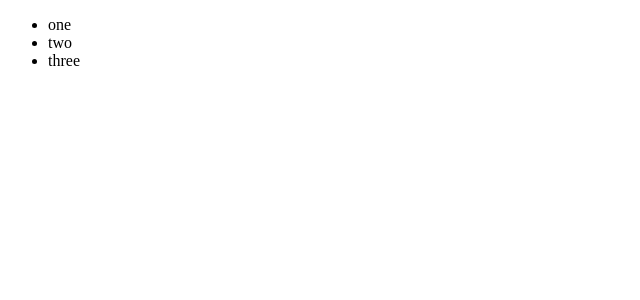
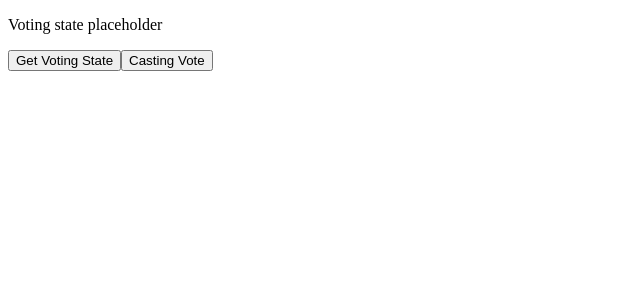
Before and after one commit to SeeeRGo/chainlink-hackathon-project, a React app: page / in a window 1280 px wide. Shown: the top 300 px of the page, without its empty margins (0-640 px from the left). Built offline with nearby package versions, Linux system fonts and the light colour scheme.

Commit message:
used web3.storage for storage

```diff
--- a/package.json
+++ b/package.json
@@ -21,6 +21,7 @@
     "@types/react-redux": "^7.1.18",
     "@types/uuid": "^8.3.1",
     "css-loader": "^6.2.0",
+    "dotenv-webpack": "^7.1.0",
     "html-webpack-plugin": "^5.3.2",
     "jest": "^27.0.6",
     "mini-css-extract-plugin": "^2.2.0",
@@ -38,9 +39,11 @@
     "@material-ui/core": "^4.12.3",
     "@reduxjs/toolkit": "^1.6.1",
     "just-range": "^4.0.1",
+    "minimist": "^1.2.6",
     "react": "^17.0.2",
     "react-dom": "^17.0.2",
     "react-redux": "^7.2.4",
-    "uuid": "^8.3.2"
+    "uuid": "^8.3.2",
+    "web3.storage": "^4.2.0"
   }
 }
--- a/src/components/SampleList/index.tsx
+++ /dev/null
@@ -1,12 +0,0 @@
-import React from 'react'
-import { useAppSelector } from '../../hooks'
-import { selectRoot } from '../../reducers'
-
-export const SampleList = () => {
-  const data = useAppSelector(selectRoot);
-  return (
-    <ul>
-      {data.map(item => <li>{item}</li>)}
-    </ul>
-  )
-}
--- /dev/null
+++ b/src/components/VotingForm.tsx
@@ -0,0 +1,10 @@
+import React from 'react';
+
+interface Props {
+  onClick: () => void;
+}
+export const VotingForm = ({ onClick }: Props) => {
+  return (
+    <button onClick={onClick}>Casting Vote</button>
+  )
+}
--- /dev/null
+++ b/src/components/VotingState.tsx
@@ -0,0 +1,39 @@
+import React, { useState } from 'react';
+import { Web3Storage } from "web3.storage";
+
+const cid = "bafybeidnemzbipxvashygeqsmllrw5pqerfu6xmhfplnfns3rarposijky";
+export const VotingState = () => {
+  const [votingState, setVotingState] = useState("Voting state placeholder");
+  const getVotingState = async () => {
+    const token = process.env["WEB3_STORAGE_API_TOKEN"];
+    if (!token) return;
+
+    const client = new Web3Storage({ token });
+    const res = await client.get(cid);
+    if (!res) return
+    const files = await res.files()
+    console.log('response files', files);
+
+    const fr = new FileReader();
+
+    fr.addEventListener("load", (e) => {
+      if (typeof fr.result === 'string') {
+        console.log('got some files', e.target?.result, JSON.parse(fr.result));
+        setVotingState("got some files" + fr.result);
+      }
+    });
+    const file = files[0]
+    if (file) {
+       fr.readAsText(file);
+    };
+
+  }
+  return (
+    <>
+    <p>
+      {votingState}
+    </p>
+    <button onClick={getVotingState}>Get Voting State</button>
+    </>
+  )
+}
--- a/src/index.tsx
+++ b/src/index.tsx
@@ -1,14 +1,30 @@
-import React, { useEffect } from "react";
-import { getSampleData } from "./api";
-import { SampleList } from "./components/SampleList";
-import { useAppDispatch } from "./hooks";
+import React from "react";
+import { stateAfterStepFive } from "../tests/fixtures/votingState.fixtures";
+import { VotingForm } from "./components/VotingForm";
+import { VotingState } from "./components/VotingState";
+import { Web3Storage } from 'web3.storage';
 
 export const App = () => {
-  const dispatch = useAppDispatch();
-  useEffect(() => {
-    dispatch(getSampleData());
-  }, [dispatch])
+  const onUploadFile = async () => {
+    const token = process.env['WEB3_STORAGE_API_TOKEN'];
+    if(!token) return
+
+    const json = JSON.stringify(stateAfterStepFive);
+
+    const blob = new File([json], "stateAfterStepFive", {
+      type: "application/json",
+    });
+
+    const storage = new Web3Storage({ token });
+
+    console.log(`Uploading file`);
+    const cid = await storage.put([blob]);
+    console.log("Content added with CID:", cid);
+  }
   return (
-    <SampleList />
+    <>
+      <VotingState />
+      <VotingForm onClick={onUploadFile} />
+    </>
   );
 };
--- a/webpack.config.js
+++ b/webpack.config.js
@@ -1,7 +1,9 @@
 const prod = process.env.NODE_ENV === "production";
 
+const webpack = require("webpack");
 const HtmlWebpackPlugin = require("html-webpack-plugin");
 const MiniCssExtractPlugin = require("mini-css-extract-plugin");
+const Dotenv = require("dotenv-webpack");
 
 module.exports = {
   mode: prod ? "production" : "development",
@@ -51,5 +53,11 @@ module.exports = {
       template: "index.html",
     }),
     new MiniCssExtractPlugin(),
+    new webpack.DefinePlugin({
+      "process.env": {
+        NODE_ENV: JSON.stringify("production"),
+      },
+    }),
+    new Dotenv(),
   ],
 };
```
Also changed, not shown: src/classes/votingState.ts (+8 -4 lines), src/types/votingState.ts (+12 -7 lines), tsconfig.json (+3 -6 lines), 2 other files (tests, documents, lock files or other folders).
